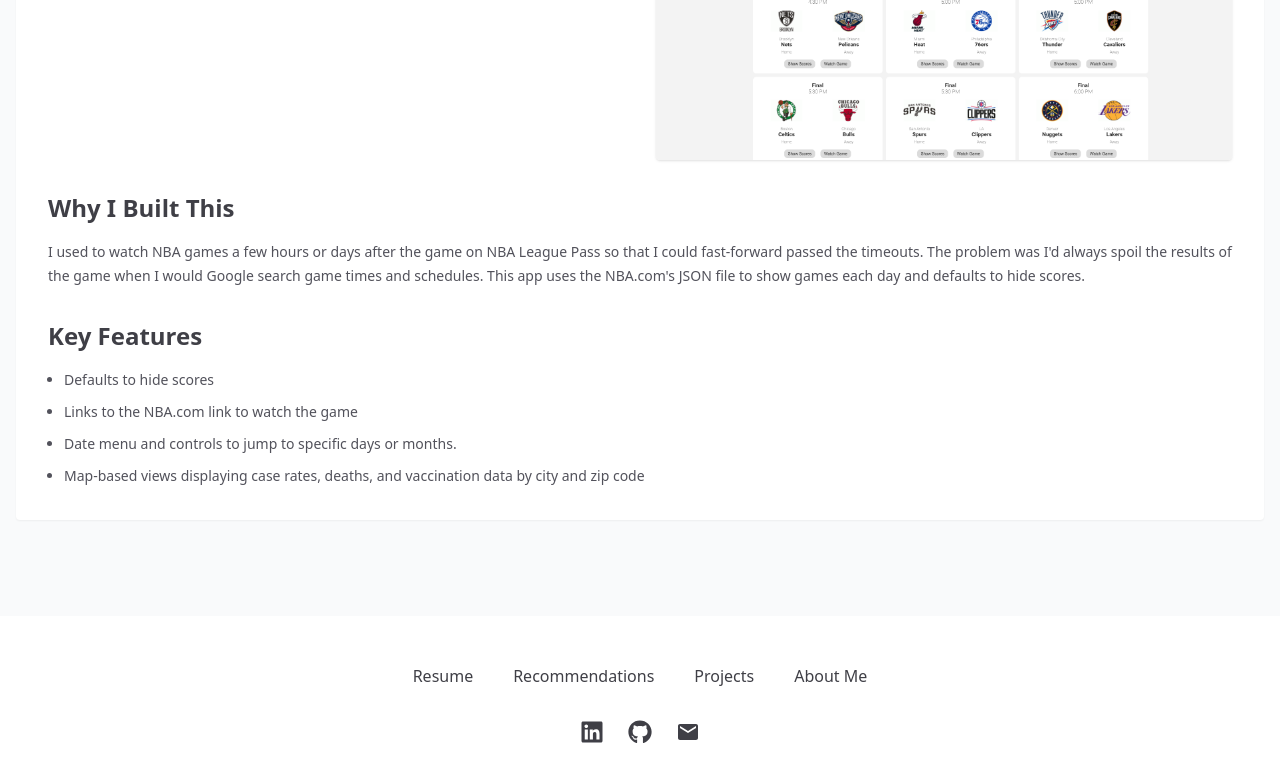
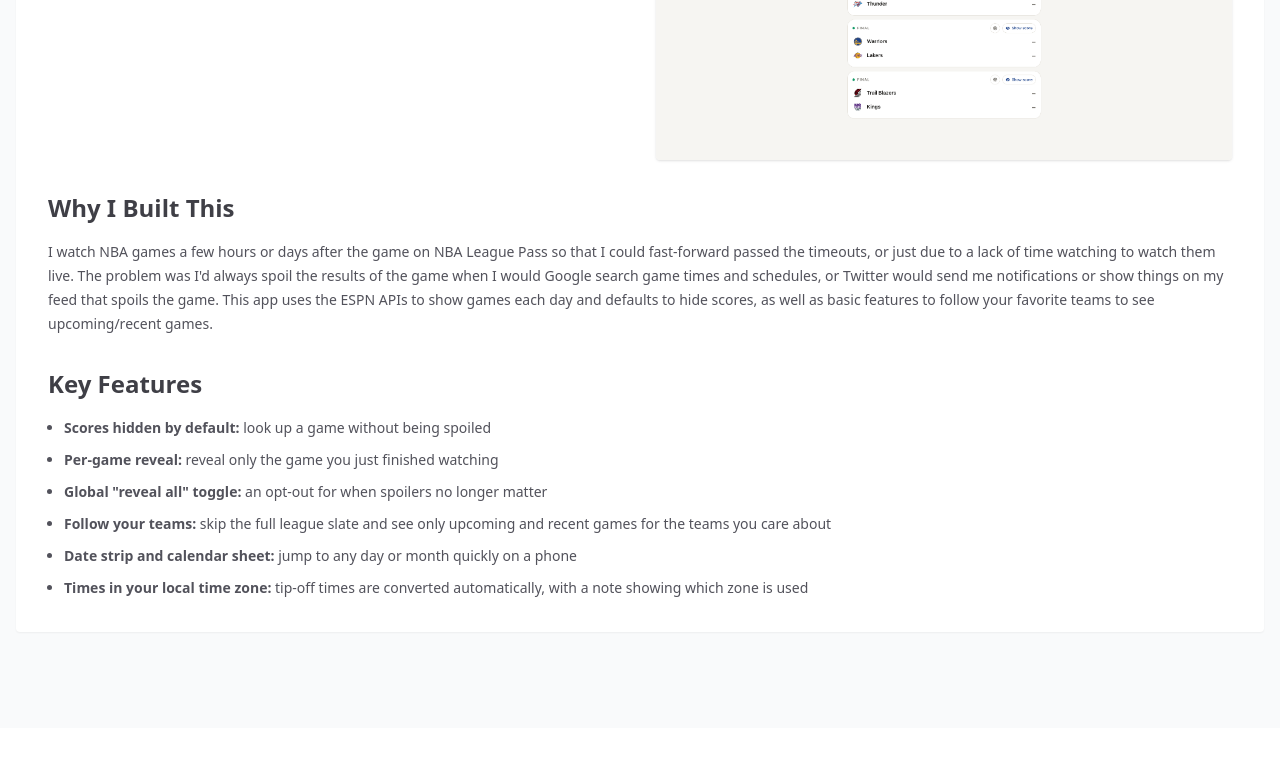
Before and after one commit to anthony-df-nguyen/ADF, a Next.js app: page /projects in a window 1280 px wide. Shown: the part 3454-4234 px from the top of the page. Built offline with nearby package versions, Linux system fonts and the light colour scheme; a web font is replaced by a local one.

Commit message:
update nba project

```diff
--- a/data/projects.tsx
+++ b/data/projects.tsx
@@ -156,22 +156,38 @@ const nba: ProjectData = {
   role: "Creator | Developer",
   url: "https://nospoilnba.vercel.app/",
   githubURL: "https://github.com/anthony-df-nguyen/nospoilnba",
-  img: "/images/nba.png",
+  img: "/images/nba_2.png",
   description:
-    "A free, mobile-first NBA schedule app that hides game scores by default — built for fans who watch games on delay. nospoilnba.vercel.app | Built with Next.js, React, Tailwind CSS.",
-  why: "I used to watch NBA games a few hours or days after the game on NBA League Pass so that I could fast-forward passed the timeouts. The problem was I'd always spoil the results of the game when I would Google search game times and schedules. This app uses the NBA.com's JSON file to show games each day and defaults to hide scores.",
+    "A free, mobile-first NBA schedule app that hides game scores by default — built for fans who watch games on delay. Built with Next.js, React, Tailwind CSS.",
+  why: "I watch NBA games a few hours or days after the game on NBA League Pass so that I could fast-forward passed the timeouts, or just due to a lack of time watching to watch them live. The problem was I'd always spoil the results of the game when I would Google search game times and schedules, or Twitter would send me notifications or show things on my feed that spoils the game. This app uses the ESPN APIs to show games each day and defaults to hide scores, as well as basic features to follow your favorite teams to see upcoming/recent games.",
   sections: [
     {
       title: "Key Features",
       content: (
         <ul className="list-disc">
-          <li>Defaults to hide scores</li>
-          <li>Links to the NBA.com link to watch the game</li>
-          <li>Date menu and controls to jump to specific days or months.</li>
           <li>
-            {" "}
-            Map-based views displaying case rates, deaths, and vaccination data
-            by city and zip code{" "}
+            <strong>Scores hidden by default:</strong> look up a game without
+            being spoiled
+          </li>
+          <li>
+            <strong>Per-game reveal:</strong> reveal only the game you just
+            finished watching
+          </li>
+          <li>
+            <strong>Global &quot;reveal all&quot; toggle:</strong> an opt-out
+            for when spoilers no longer matter
+          </li>
+          <li>
+            <strong>Follow your teams:</strong> skip the full league slate and
+            see only upcoming and recent games for the teams you care about
+          </li>
+          <li>
+            <strong>Date strip and calendar sheet:</strong> jump to any day or
+            month quickly on a phone
+          </li>
+          <li>
+            <strong>Times in your local time zone:</strong> tip-off times are
+            converted automatically, with a note showing which zone is used
           </li>
         </ul>
       ),
```
Also changed, not shown: public/images/nba_2.png (added), 1 other file (tests, documents, lock files or other folders).
